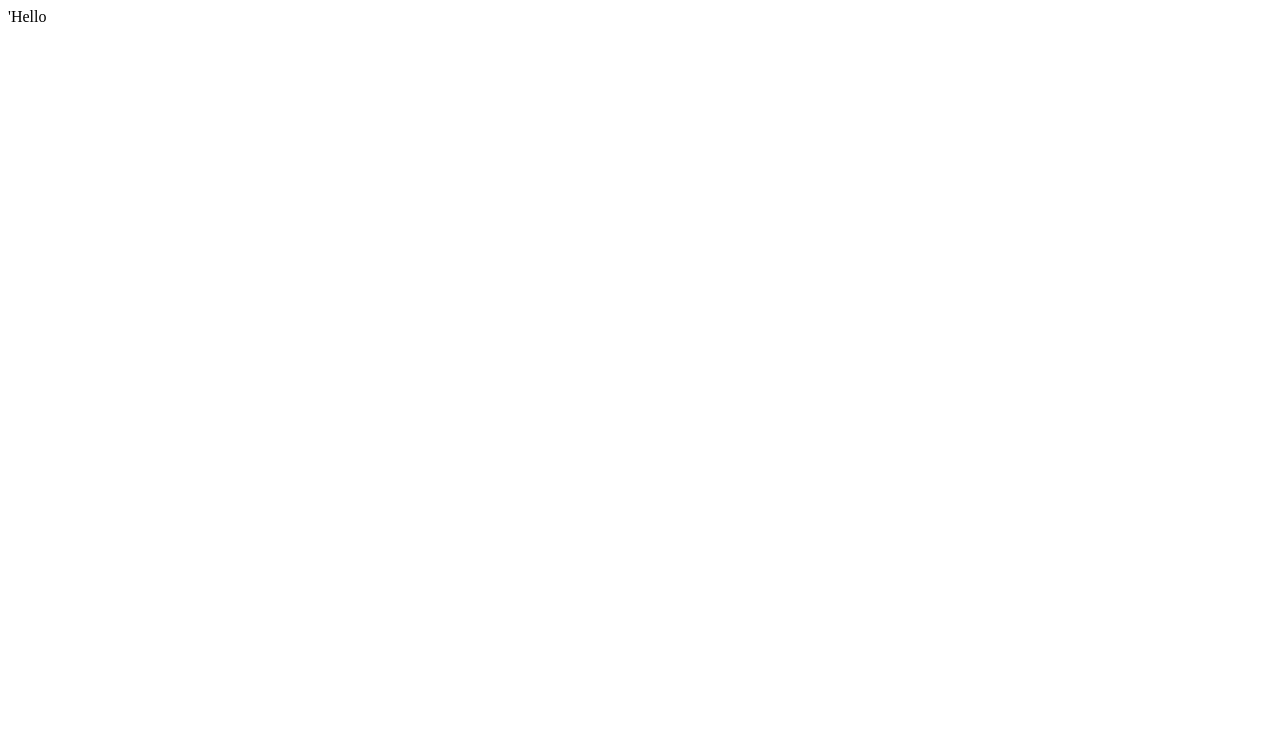
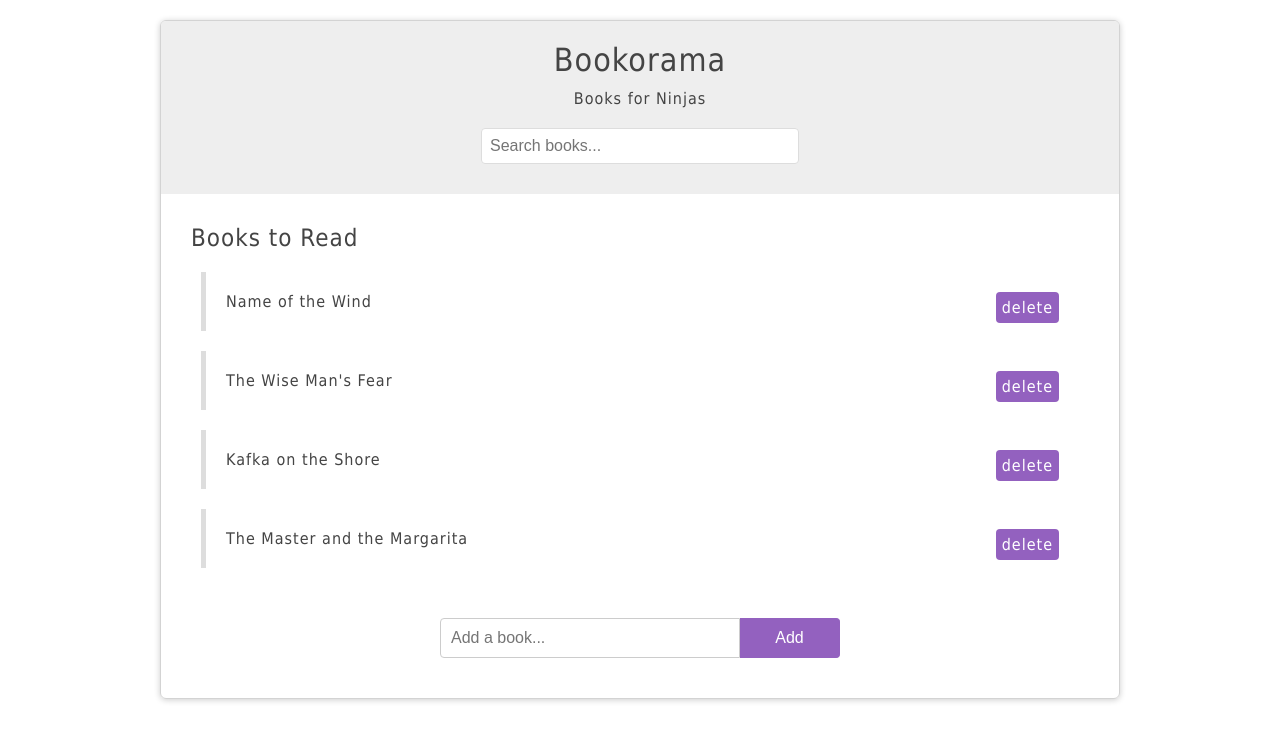
Before and after one commit to vincent-samuelsson-karlskogafhs/dom-js-vincent-tutorial, a plain HTML site: page index.html in a window 1280 px wide. Drawn offline with Linux system fonts and the light colour scheme.

Commit message:
added style and course 1 - 2 html and js

```diff
--- a/index.html
+++ b/index.html
@@ -7,7 +7,42 @@
     <link rel="stylesheet" href="style.css" />
   </head>
   <body>
-    'Hello
+    <div id="wrapper">
+      <header>
+        <div id="page-banner">
+          <h1 class="title">Bookorama</h1>
+          <p>Books for Ninjas</p>
+          <form id="search-books">
+            <input type="text" placeholder="Search books..." />
+          </form>
+        </div>
+      </header>
+      <div id="book-list">
+        <h2 class="title">Books to Read</h2>
+        <ul>
+          <li>
+            <span class="name">Name of the Wind</span>
+            <span class="delete">delete</span>
+          </li>
+          <li>
+            <span class="name">The Wise Man's Fear</span>
+            <span class="delete">delete</span>
+          </li>
+          <li>
+            <span class="name">Kafka on the Shore</span>
+            <span class="delete">delete</span>
+          </li>
+          <li>
+            <span class="name">The Master and the Margarita</span>
+            <span class="delete">delete</span>
+          </li>
+        </ul>
+      </div>
+      <form id="add-book">
+        <input type="text" placeholder="Add a book..." />
+        <button>Add</button>
+      </form>
+    </div>
     <!-- HTML ABOVE -->
     <script src="main.js"></script>
   </body>
--- a/style.css
+++ b/style.css
@@ -0,0 +1,142 @@
+body {
+  font-family: Tahoma;
+  color: #444;
+  letter-spacing: 1px;
+}
+
+h1,
+h2 {
+  font-weight: normal;
+}
+
+#wrapper {
+  width: 90%;
+  max-width: 960px;
+  margin: 20px auto;
+  border-radius: 6px;
+  box-shadow: 0px 1px 6px rgba(0, 0, 0, 0.2);
+  box-sizing: border-box;
+  padding: 0 0 20px;
+  overflow: hidden;
+  border: 1px solid lightgray;
+}
+
+#page-banner {
+  background: #eee;
+  padding: 10px 0;
+}
+
+#page-banner h1,
+#page-banner p {
+  width: 100%;
+  text-align: center;
+  margin: 10px 0;
+}
+
+#page-banner input {
+  width: 90%;
+  max-width: 300px;
+  margin: 20px auto;
+  display: block;
+  padding: 8px;
+  border: 1px solid #ddd;
+  border-radius: 4px;
+  font-size: 16px;
+  color: #444;
+}
+
+#book-list,
+#add-book,
+#tabbed-content {
+  margin: 30px;
+}
+
+#book-list ul,
+#tabbed-content ul {
+  list-style-type: none;
+  padding: 0;
+}
+
+#book-list li {
+  padding: 20px;
+  border-left: 5px solid #ddd;
+  margin: 20px 10px;
+}
+
+#book-list li:hover {
+  border-color: #9361bf;
+}
+
+.delete {
+  float: right;
+  background: #9361bf;
+  padding: 6px;
+  border-radius: 4px;
+  cursor: pointer;
+  color: white;
+}
+
+.delete:hover {
+  background: #333;
+}
+
+#add-book {
+  width: 400px;
+  margin: 0 auto;
+}
+
+#add-book input {
+  display: block;
+  margin: 20px 0;
+  padding: 10px;
+  border: 1px solid #ccc;
+  font-size: 16px;
+  border-radius: 4px 0 0 4px;
+  box-sizing: border-box;
+  width: 300px;
+  float: left;
+}
+
+#add-book button {
+  border: 1px solid #9361bf;
+  background: #9361bf;
+  padding: 10px 20px;
+  font-size: 16px;
+  display: inline-block;
+  margin: 0;
+  border-radius: 0 4px 4px 0;
+  cursor: pointer;
+  width: 100px;
+  float: left;
+  margin: 20px 0;
+  border-left: 0;
+  color: white;
+}
+
+#add-book:after {
+  content: "";
+  display: block;
+  clear: both;
+}
+
+/*
+#tabbed-content li{
+    display: inline-block;
+    padding: 10px 14px;
+    background: #ddd;
+    border-radius: 4px;
+    cursor: pointer;
+    margin-right: 10px;
+}
+
+#tabbed-content .tab{
+    display: none;
+    border: 1px solid #ddd;
+    padding: 0 10px;
+    border-radius: 4px;
+}
+
+#tabbed-content .tab.active{
+    display: block;
+}
+*/
```
